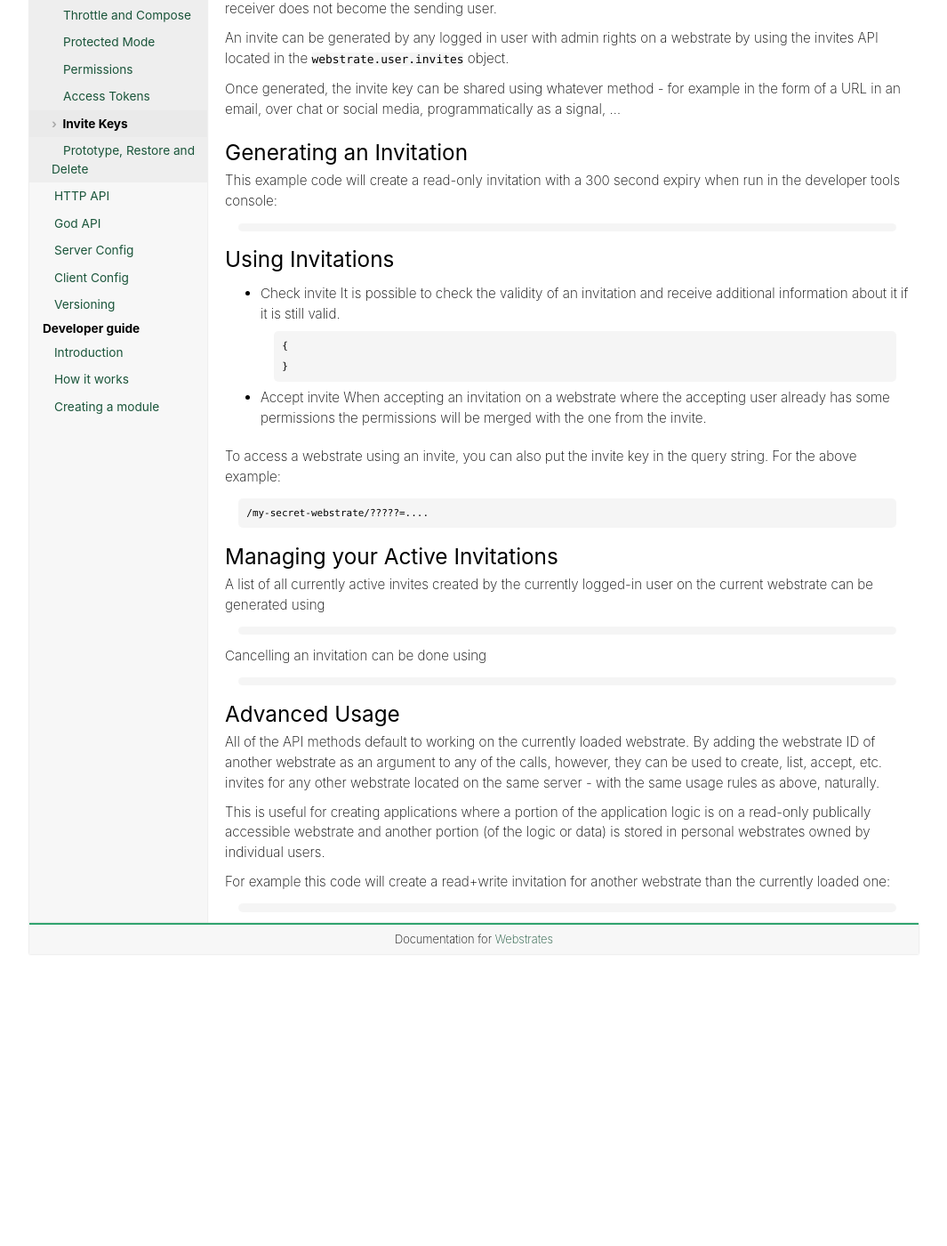
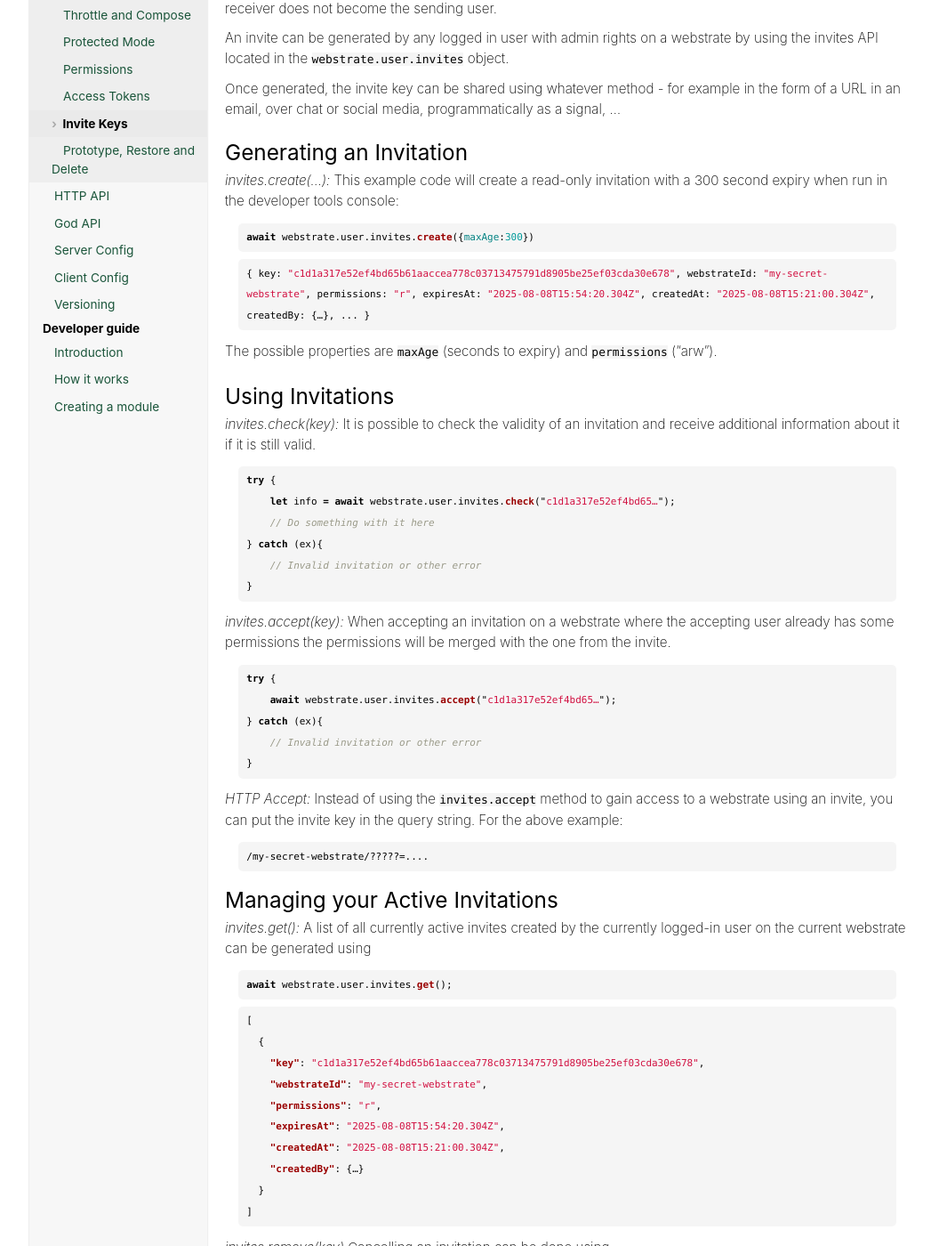
Before and after one commit to Webstrates/webstrates.github.io, a Jekyll site: the page built from _posts/2025-08-07-invites.md, in a window 1280 px wide and 1400 px high, scrolled down 553 px. Shown: the whole window at 89% size, without its empty margins (107-1172 px from the left). Built offline with Jekyll 4.4.1, drawn with Linux system fonts in a browser that asks for light colours; comment, search, counter and statistics services are not loaded; before the commit the page ends 1625 px from its top, so only the background shows below that; some of the changed text lies outside the part shown.

Commit message:
Example code for invite API docs

````diff
--- a/_posts/2025-08-07-invites.md
+++ b/_posts/2025-08-07-invites.md
@@ -31,27 +31,41 @@ the form of a URL in an email, over chat or social media, programmatically as a
 
 ## Generating an Invitation
 
-This example code will create a read-only invitation with a 300 second expiry when run in the developer tools console:
+*invites.create(...):* This example code will create a read-only invitation with a 300 second expiry when run in the developer tools console:
 
 ```javascript
+await webstrate.user.invites.create({maxAge:300})
 ```
+```json
+{ key: "c1d1a317e52ef4bd65b61aaccea778c03713475791d8905be25ef03cda30e678", webstrateId: "my-secret-webstrate", permissions: "r", expiresAt: "2025-08-08T15:54:20.304Z", createdAt: "2025-08-08T15:21:00.304Z", createdBy: {…}, ... }
+```
+
+The possible properties are `maxAge` (seconds to expiry) and `permissions` ("arw").
 
 ## Using Invitations
 
-- Check invite
-It is possible to check the validity of an invitation and receive additional information about it if it is
+*invites.check(key):* It is possible to check the validity of an invitation and receive additional information about it if it is
 still valid.
-```json
-{
+```javascript
+try {
+    let info = await webstrate.user.invites.check("c1d1a317e52ef4bd65…");
+    // Do something with it here
+} catch (ex){
+    // Invalid invitation or other error
 }
 ```
 
-- Accept invite
-When accepting an invitation on a webstrate where the accepting user already has some permissions the
+*invites.accept(key):* When accepting an invitation on a webstrate where the accepting user already has some permissions the
 permissions will be merged with the one from the invite.
+```javascript
+try {
+    await webstrate.user.invites.accept("c1d1a317e52ef4bd65…");
+} catch (ex){
+    // Invalid invitation or other error
+}
+```
 
-
-To access a webstrate using an invite, you can also put the invite key in the query string. For the above
+*HTTP Accept:* Instead of using the `invites.accept` method to gain access to a webstrate using an invite, you can put the invite key in the query string. For the above
 example:
 
 ```
@@ -60,13 +74,31 @@ example:
 
 ## Managing your Active Invitations
 
-A list of all currently active invites created by the currently logged-in user on the current webstrate can be generated using
+*invites.get():* A list of all currently active invites created by the currently logged-in user on the current webstrate can be generated using
 ```javascript
+await webstrate.user.invites.get();
+```
+```json
+[
+  {
+    "key": "c1d1a317e52ef4bd65b61aaccea778c03713475791d8905be25ef03cda30e678",
+    "webstrateId": "my-secret-webstrate",
+    "permissions": "r",
+    "expiresAt": "2025-08-08T15:54:20.304Z",
+    "createdAt": "2025-08-08T15:21:00.304Z",
+    "createdBy": {…}
+  }
+]
 ```
 
-Cancelling an invitation can be done using
+*invites.remove(key)* Cancelling an invitation can be done using
 
 ```javascript
+try {
+    await webstrate.user.invites.remove("c1d1a317e52ef4bd65…");
+} catch (ex){
+    // Could not delete it
+}
 ```
 
 ## Advanced Usage
@@ -83,4 +115,5 @@ or data) is stored in personal webstrates owned by individual users.
 For example this code will create a read+write invitation for another webstrate than the currently
 loaded one:
 ```javascript
+await webstrate.user.invites.create({permissions: "rw"}, "another-secret-webstrate");
 ```
````
